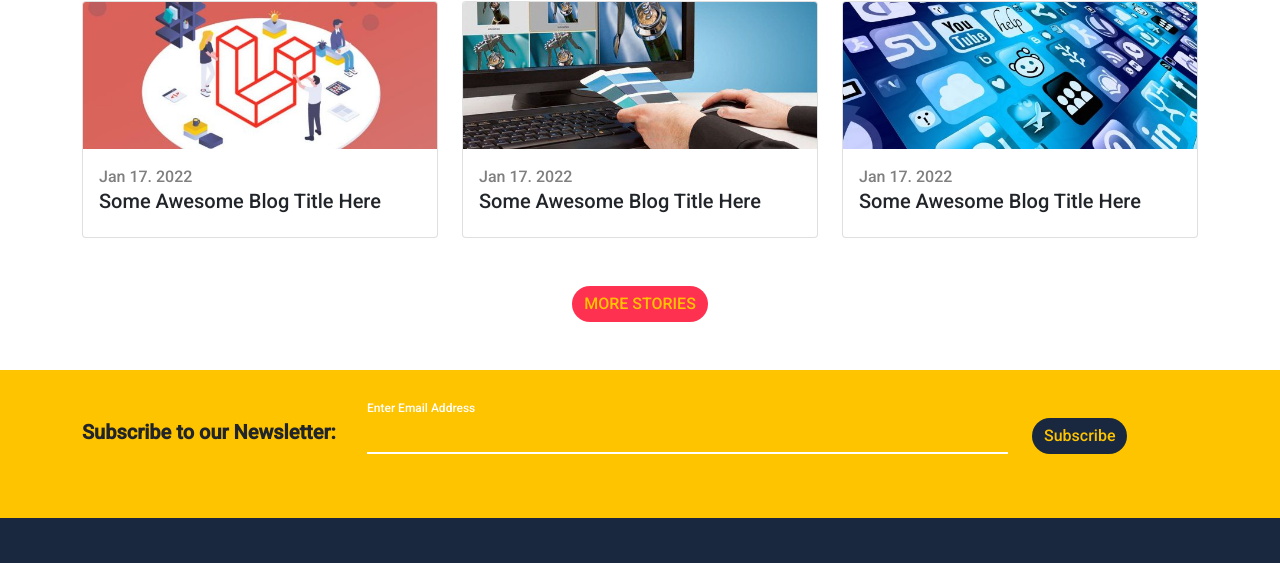
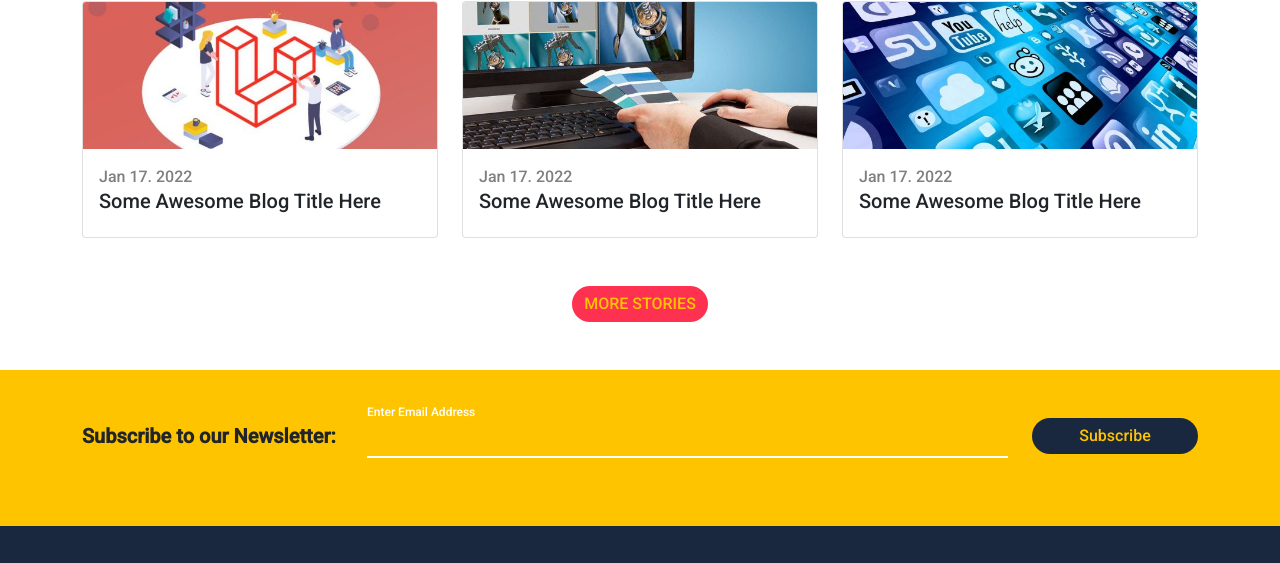
Before and after one commit to HamzaAhmed200/bootstrap-landing-page, a plain HTML site: page index.html in a window 1280 px wide. Shown: the part 4779-5342 px from the top of the page. Drawn offline with Linux system fonts and the light colour scheme.

Commit message:
overflow fix

```diff
--- a/css/bondi.scss
+++ b/css/bondi.scss
@@ -221,6 +221,10 @@ body {
     }
     .rounded-pill {
         background-color: $dark-col;
+        width: 50%;
+        @media (min-width: 768px) {
+            width: 100% !important;
+        }
         &:hover {
             color: white;
         }
--- a/index.html
+++ b/index.html
@@ -377,18 +377,18 @@
   <div class="letter pt-5 pb-5">
     <div class="container pb-3">
       <div class="row align-items-center">
-        <div class="col-3">
+        <div class="col-12 col-md-3 mb-3 mb-md-0">
           <h5 class="fw-bold">Subscribe to our Newsletter:</h5>
         </div>
 
-        <div class="col-7">
+        <div class="col-12 col-md-7 mb-3 mb-md-0">
           <div class="input-container">
             <input type="email" class="email border-0 text-light bg-transparent pb-2" id="myInput">
-            <label for="myInput ">Enter Email Address</label>
+            <label for="myInput">Enter Email Address</label>
           </div>
         </div>
 
-        <div class="col-2">
+        <div class="col-12 col-md-2 mb-2 text-center text-md-end">
           <button class="btn main-btn rounded-pill">Subscribe</button>
         </div>
       </div>
--- a/js/main.js
+++ b/js/main.js
@@ -1,6 +1,6 @@
 let categories = document.getElementById("portfolio-category");
 let children = Array.from(categories.children);
-let picsList = Array.from(document.querySelectorAll('.pic'));
+let picsList = Array.from(document.querySelectorAll('#pics .pic'));
 
 
 
```
Also changed, not shown: css/bondi.css, 1 other file.
